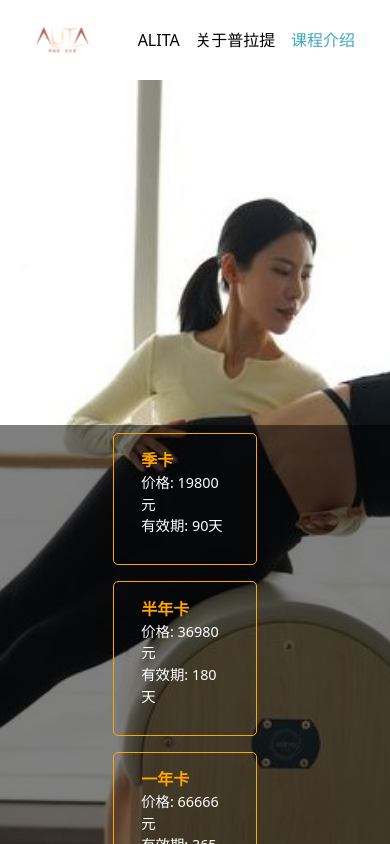
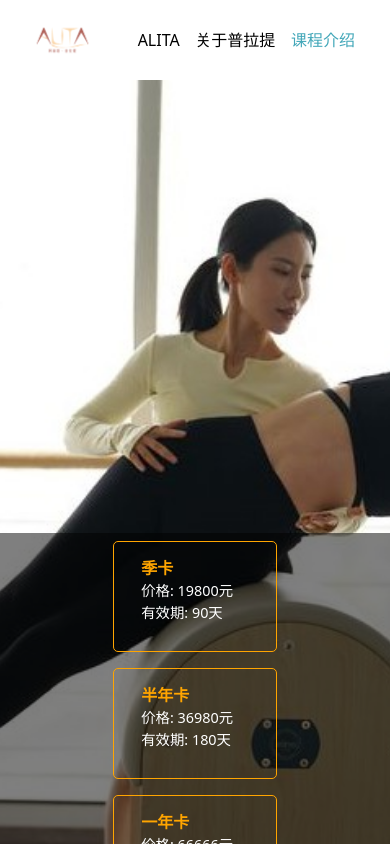
Before and after one commit to 13220887675/nuxt-alita, a Nuxt app: page /products in a window 390 px wide. Shown: the top 844 px of the page. Built offline with nearby package versions, Linux system fonts and the light colour scheme.

Commit message:
在手机上上时，调整价格表宽度

```diff
--- a/pages/products.vue
+++ b/pages/products.vue
@@ -115,7 +115,7 @@
       align-content: space-around
     }
     .card-type, .card-type-once {
-      width: 80%;
+      /* width: 80%; */
       padding: 8% 15% 2% 15%;
     }
   }
```
